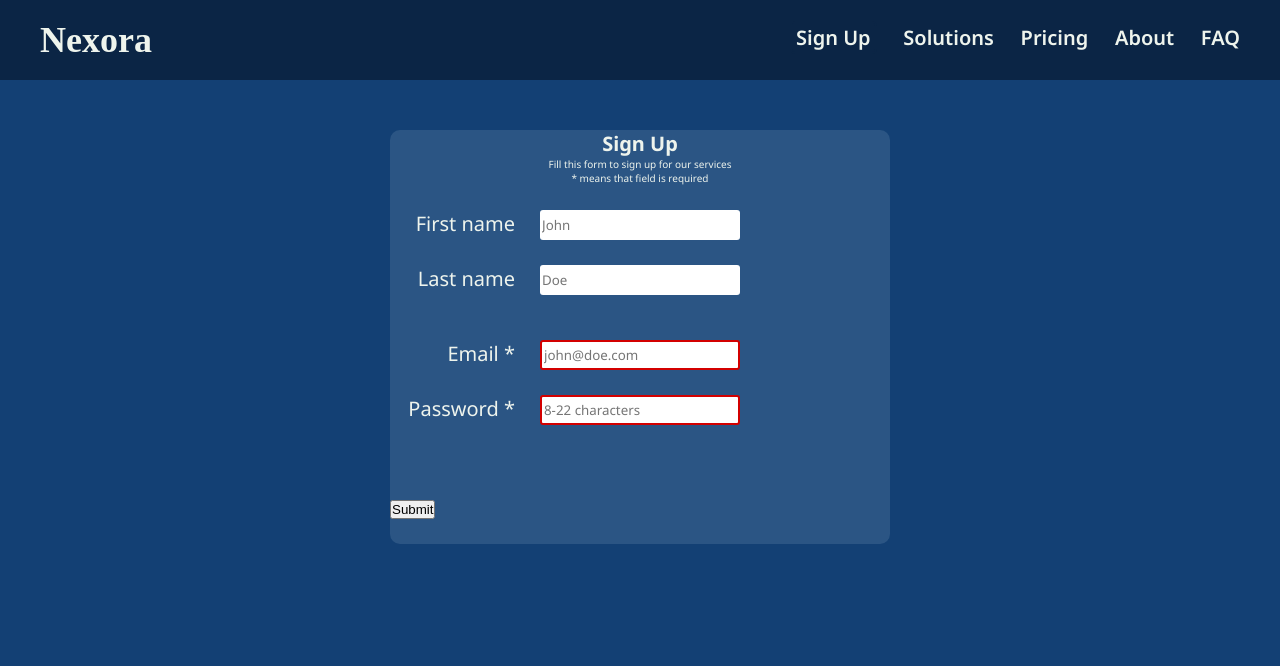
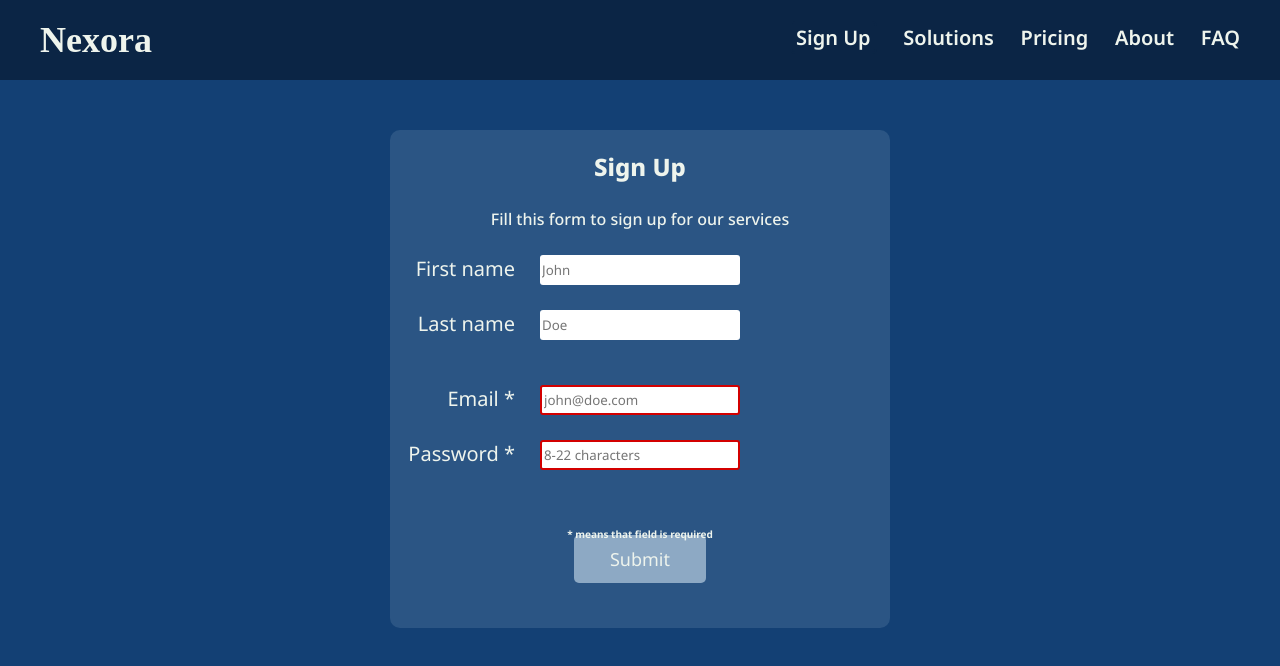
Before and after one commit to sxmurxi35/odin-form, a plain HTML site: page index.html in a window 1280 px wide. Drawn offline with Linux system fonts and the light colour scheme; a web font is replaced by a local one.

Commit message:
Added button and styling to text

```diff
--- a/index.html
+++ b/index.html
@@ -74,7 +74,7 @@
             />
           </div>
 
-          <div class="row mar-bot">
+          <div class="row mar-big dis-cen">
             <button type="submit" class="submit">Submit</button>
           </div>
         </form>
--- a/style.css
+++ b/style.css
@@ -35,6 +35,7 @@ body {
 
   background-color: #0b2545;
   height: 7rem;
+  position: relative;
 }
 
 .logo {
@@ -104,6 +105,10 @@ body {
   justify-content: start;
 }
 
+.dis-cen {
+  justify-content: center;
+}
+
 .row label {
   width: 150px;
   text-align: end;
@@ -126,7 +131,7 @@ body {
 }
 
 .mar-end {
-  margin-bottom: 75px;
+  margin-bottom: 65px;
 }
 
 .row input[type="email"]:invalid,
@@ -142,3 +147,42 @@ body {
 .row input {
   height: 30px;
 }
+
+.submit {
+  padding: 8px 32px;
+  background-color: #8da9c4;
+  border: 4px solid #8da9c433;
+  border-radius: 5px;
+
+  font-family: inherit;
+  font-size: 1.8rem;
+  color: inherit;
+
+  transition: all 0.12s;
+}
+
+.submit:hover,
+.submit:active {
+  border: 4px solid #0b2545;
+}
+
+.form-header {
+  margin-top: 20px;
+  margin-bottom: 25px;
+  font-weight: 800;
+  font-size: 2.4rem;
+}
+
+.form-text {
+  font-size: 1.6rem;
+  font-weight: 500;
+}
+
+.required-warning {
+  font-weight: 700;
+
+  position: absolute;
+  right: 50%;
+  top: 65%;
+  transform: translate(50%, 50%);
+}
```
